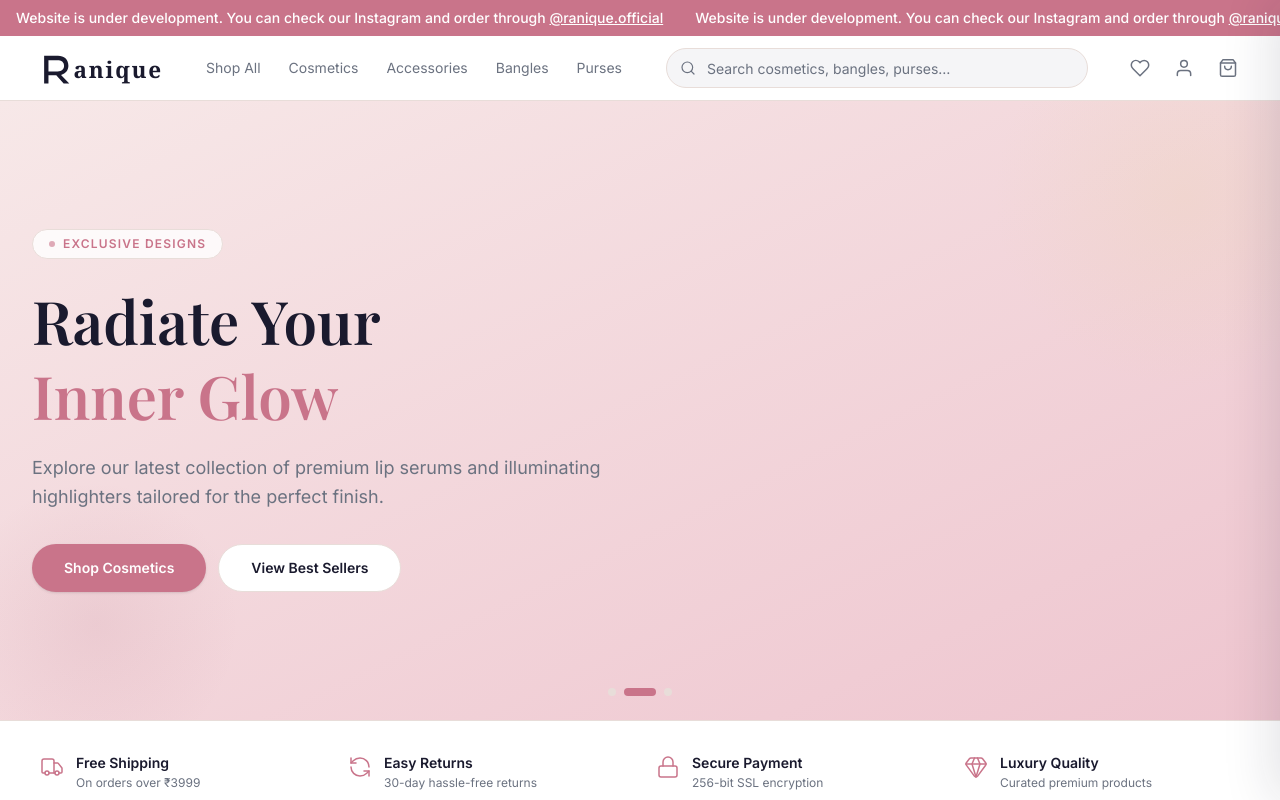
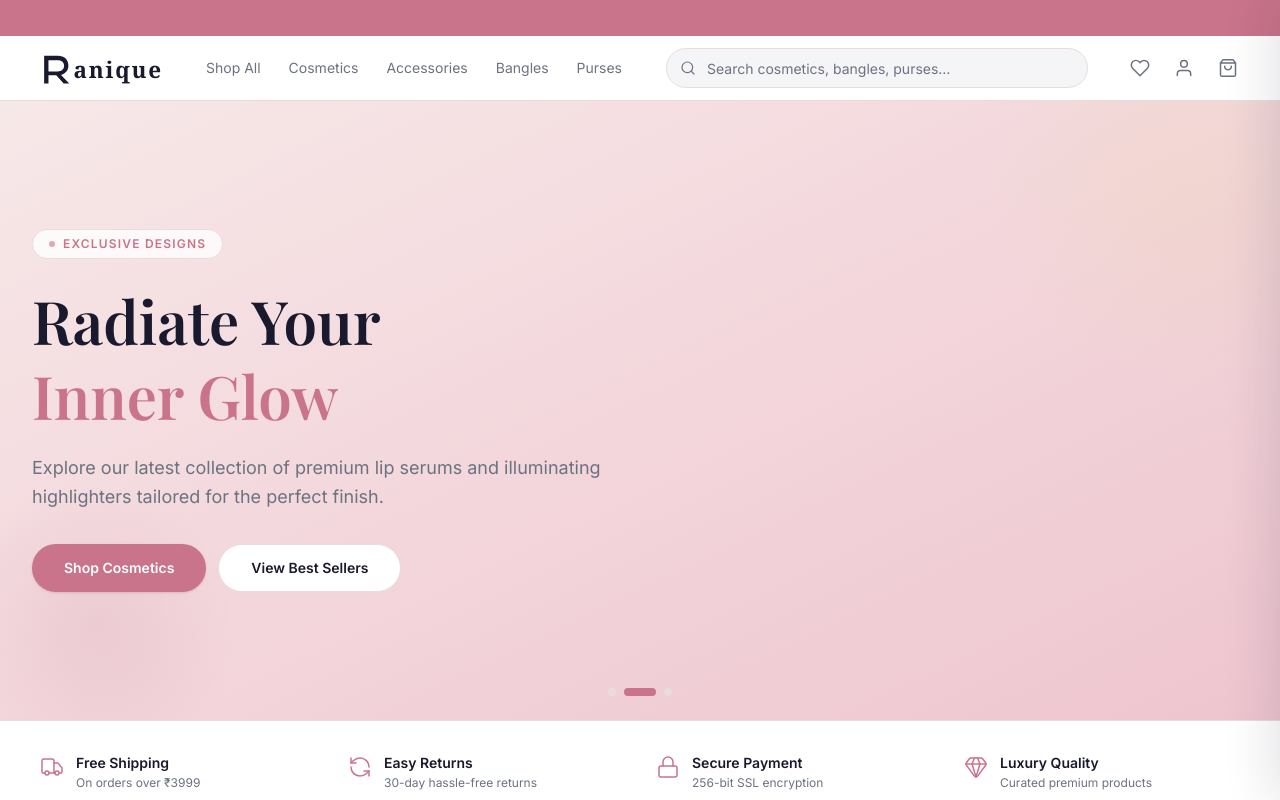
Before and after one commit to Ashraf7786/ranique, a Next.js app: page / in a window 1280 px wide. Shown: the top 800 px of the page. Built offline with nearby package versions, Linux system fonts and the light colour scheme; a web font is replaced by a local one.

Commit message:
Use native marquee tag for flawless scrolling

```diff
--- a/components/layout/Header.tsx
+++ b/components/layout/Header.tsx
@@ -237,22 +237,11 @@ export function Header() {
         )}
       >
         {/* Announcement Bar */}
-        <div className="bg-brand-rose text-white py-2 flex items-center w-full overflow-hidden relative">
-            {/* Using a custom marquee animation structure that loops infinitely */}
-            <div className="whitespace-nowrap animate-marquee flex w-max shrink-0">
-              <span className="text-xs sm:text-sm font-medium font-sans px-4">
-                Website is under development. You can check our Instagram and order through <a href="https://instagram.com/ranique.official" target="_blank" rel="noopener noreferrer" className="underline hover:text-brand-mist transition-colors">@ranique.official</a>
-              </span>
-              <span className="text-xs sm:text-sm font-medium font-sans px-4" aria-hidden="true">
-                Website is under development. You can check our Instagram and order through <a href="https://instagram.com/ranique.official" target="_blank" rel="noopener noreferrer" className="underline hover:text-brand-mist transition-colors">@ranique.official</a>
-              </span>
-              <span className="text-xs sm:text-sm font-medium font-sans px-4" aria-hidden="true">
-                Website is under development. You can check our Instagram and order through <a href="https://instagram.com/ranique.official" target="_blank" rel="noopener noreferrer" className="underline hover:text-brand-mist transition-colors">@ranique.official</a>
-              </span>
-              <span className="text-xs sm:text-sm font-medium font-sans px-4" aria-hidden="true">
-                Website is under development. You can check our Instagram and order through <a href="https://instagram.com/ranique.official" target="_blank" rel="noopener noreferrer" className="underline hover:text-brand-mist transition-colors">@ranique.official</a>
-              </span>
-            </div>
+        <div className="bg-brand-rose text-white py-2 flex items-center w-full overflow-hidden h-8 sm:h-9">
+            {/* @ts-expect-error marquee is deprecated but requested by user */}
+            <marquee scrollamount="20" scrolldelay="0" className="w-full text-xs sm:text-sm font-medium font-sans flex items-center">
+              Website is under development. You can check our Instagram and order through <a href="https://instagram.com/ranique.official" target="_blank" rel="noopener noreferrer" className="underline hover:text-brand-mist transition-colors">@ranique.official</a>
+            </marquee>
         </div>
         <div className="max-w-7xl mx-auto px-4 sm:px-6 lg:px-8">
           {/* Desktop / Tablet row */}
```
